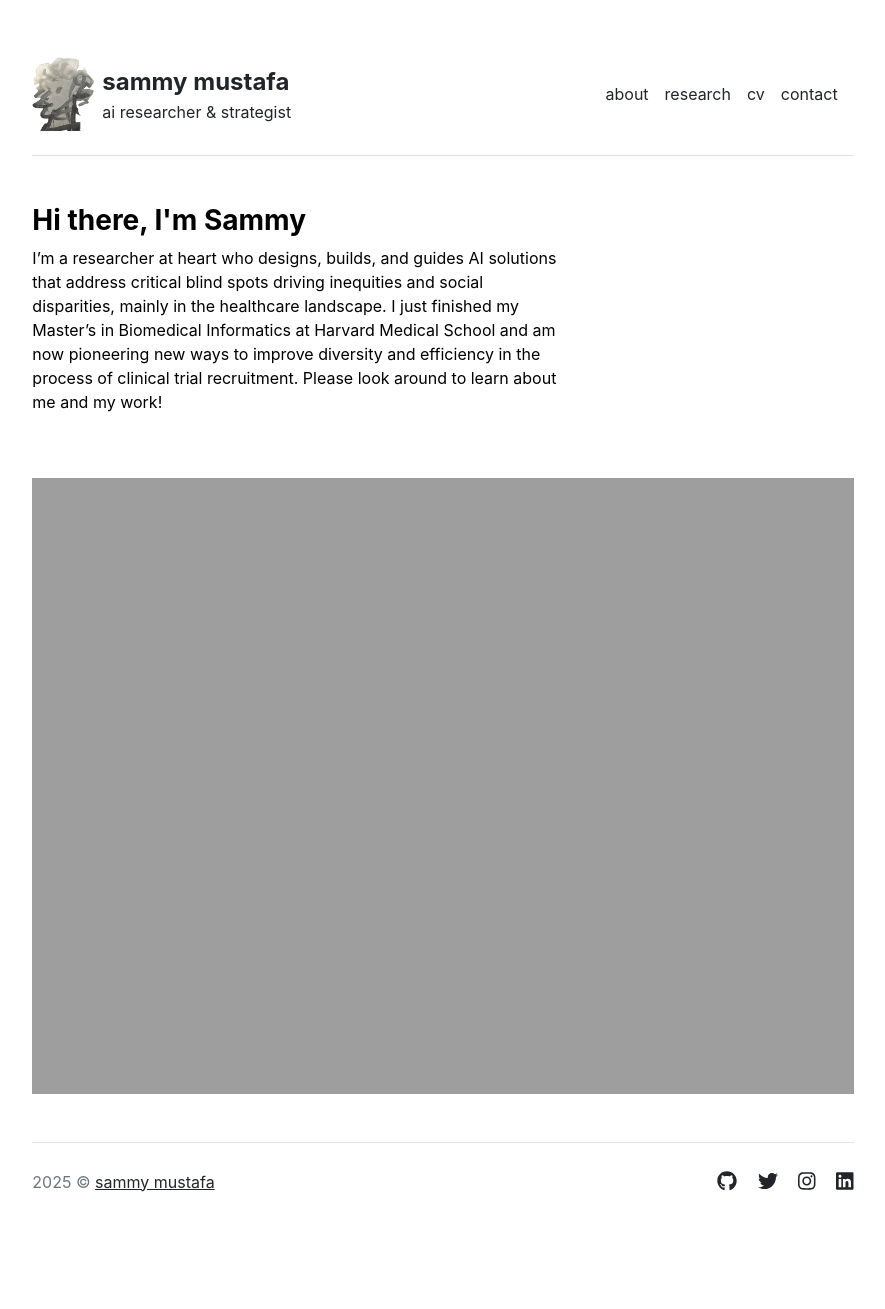
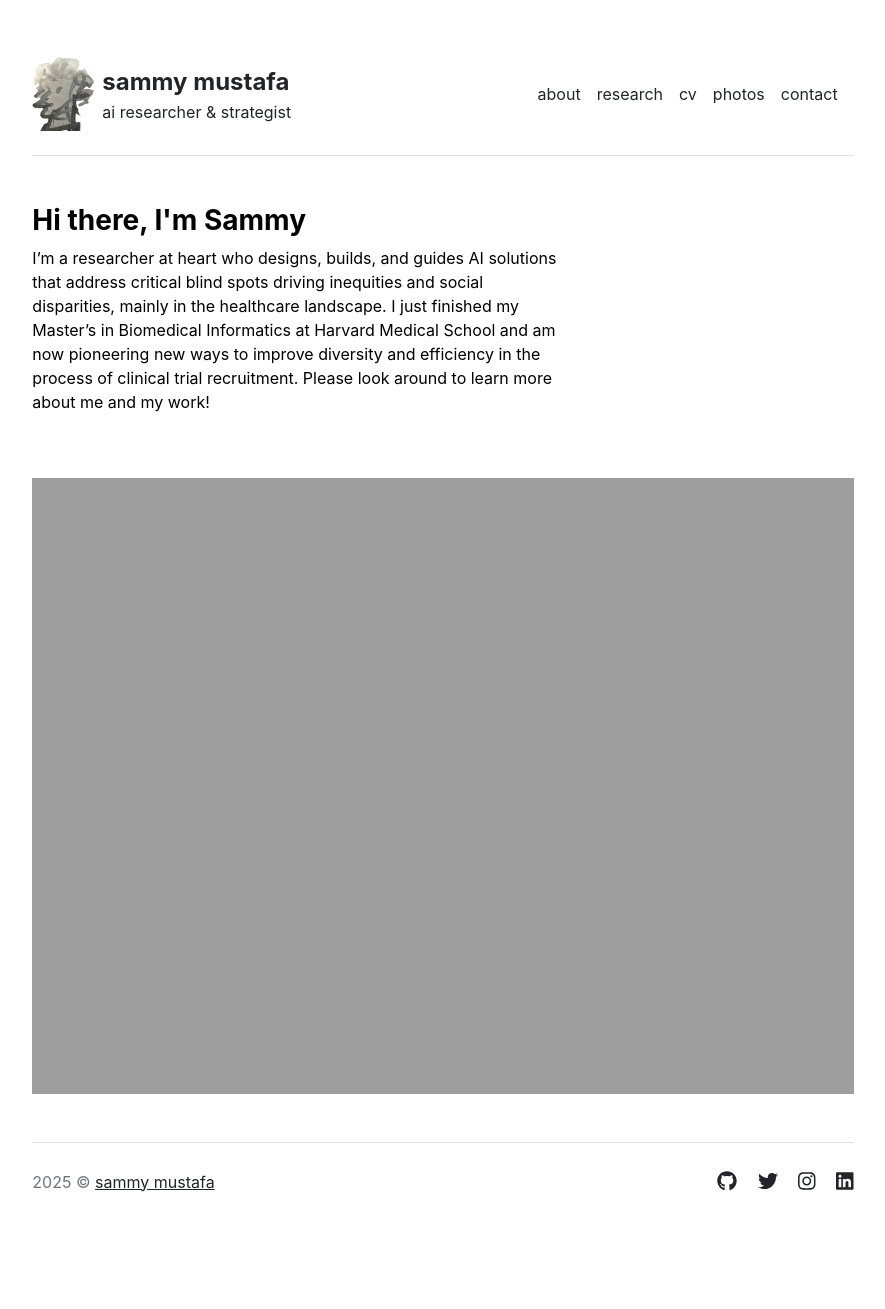
Before and after one commit to sammymustafa/personal-website, a Jekyll site: the page built from index.md, in a window 1280 px wide. Shown: the whole page, without its empty margins (197-1082 px from the left). Built offline with Jekyll 4.4.1, drawn with Linux system fonts in a browser that asks for light colours.

Commit message:
adding new section

```diff
--- a/_data/settings.yml
+++ b/_data/settings.yml
@@ -2,6 +2,7 @@ menu:
 - {name: 'about', url: '/about'}
 - {name: 'research', url: '/research'}
 - {name: 'cv', url: '/cv'}
+- {name: 'photos', url: '/photos'}
 - {name: 'contact', url: '/contact'}
 
 social:
--- a/index.md
+++ b/index.md
@@ -3,4 +3,4 @@ layout: home
 title: "Home"
 ---
 
-I’m a researcher at heart who designs, builds, and guides AI solutions that address critical blind spots driving inequities and social disparities, mainly in the healthcare landscape. I just finished my Master’s in Biomedical Informatics at Harvard Medical School and am now pioneering new ways to improve diversity and efficiency in the process of clinical trial recruitment. Please look around to learn about me and my work!
+I’m a researcher at heart who designs, builds, and guides AI solutions that address critical blind spots driving inequities and social disparities, mainly in the healthcare landscape. I just finished my Master’s in Biomedical Informatics at Harvard Medical School and am now pioneering new ways to improve diversity and efficiency in the process of clinical trial recruitment. Please look around to learn more about me and my work!
```
